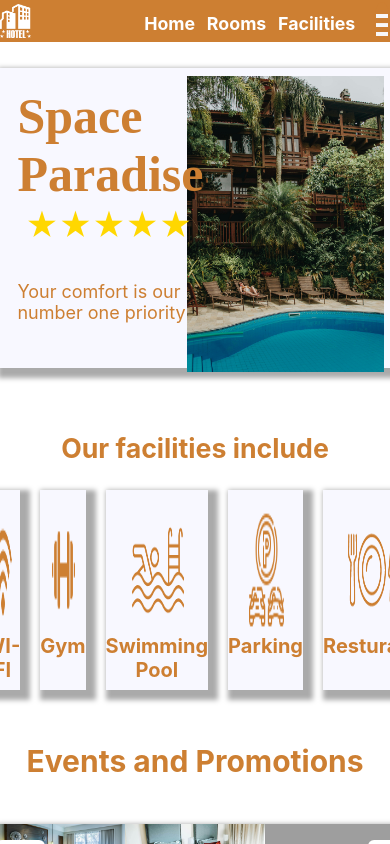
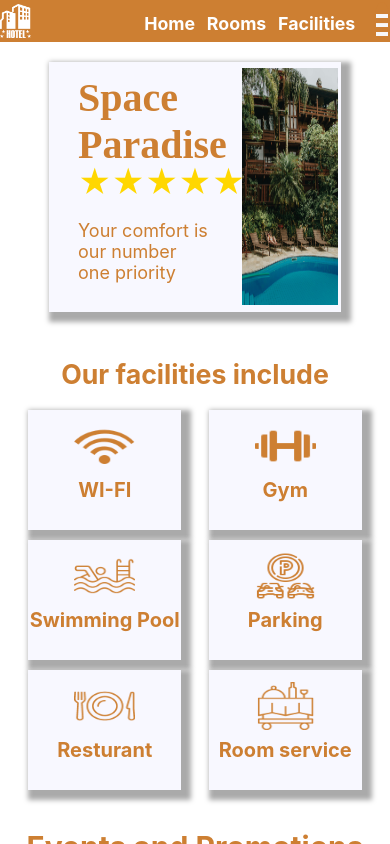
Before and after one commit to unidentified23/Hotel-Website, a React (Create React App) app: page / in a window 390 px wide. Built offline with nearby package versions, Linux system fonts and the light colour scheme; no server answers; grey boxes are pictures that could not be loaded; a web font is replaced by a local one.

Commit message:
more updates

```diff
--- a/src/Facilities/Facilities.css
+++ b/src/Facilities/Facilities.css
@@ -1,13 +1,16 @@
 .faci-Content{
   width: 100vw;
   background-color: #ffffff;
-  min-height: 100%;
+  min-height: 100vh;
   display: flex;
   flex-direction: column;
   flex: 1 ;
 
 }
-
+body{
+  margin: 0;
+  height: 100% ;
+}
 .faci-H1{
   color: #CD7F32;
   text-align: center;
@@ -72,17 +75,24 @@ margin-bottom: 1%;
   .faci-Content{
     width: 100vw;
     background-color: #ffffff;
-    min-height: 100%;
+    min-height: 100dvh;
     display: flex;
     flex-direction: column;
     flex: 1 ;
 }
+
+body{
+  margin: 0;
+  height: 100% ;
+}
+
  .faci-container{
   width:100%;
   display: flex;
   flex-direction: column;
   gap: 2%;
   padding-bottom: 10%;
+  margin-bottom: 40%;
  }
  .faciContainer{
   width: 90% ;
--- a/src/Home/Home.css
+++ b/src/Home/Home.css
@@ -5,6 +5,7 @@
   display: flex;
   flex-direction: column;
   flex: 1 ;
+  padding-bottom: 10%;
 }
 
 
@@ -108,48 +109,73 @@
   .Home-Content{
     width: 100%;
     background-color: #ffffff;
-    height: 100dvh;
+    min-height: 100dvh;
     display: flex;
     flex-direction: column;
     flex: 1 ;
   }
+  body{
+    margin: 0;
+    height: 100% ;
+
+  }
 
   .HContainer{
     width: 75%;
-    height: 300px;
+    height: 250px;
     margin: 5% auto;
 
+  }
+
+.himg {
 
 
-  }
-.himg {
+  display: block;
+  float: left;
+    }
+  .hname{
+    font-size: 40px;
+    bottom: 90%;
+    left: 10%;
+    width: 42%;
 
-  height: fit-content;
-  width: 50%;
-  object-fit: contain;
-  position:relative;
-  left: 48%;
-
-
-
-}
-  .hname{
-    font-size: 50px;
-    bottom: 105%;
-    left: 5%;
-    width: 30%;
   }
   .stars{
+
     position: relative;
-    left: 7%;
+    width: fit-content;
+    left: 10%;
     font-size: xx-large;
     bottom: 135%;
   }
   .slogan{
-    bottom: 90%;
-    left: 5%;
+
+    bottom: 80%;
+    left: 10%;
     font-size: large;
     width: 45%;
 
   }
+  .facilitieIcons{
+    width: 90%;
+    display: grid;
+    grid-template-columns: repeat(2, 1fr);
+    grid-template-rows: auto;
+    gap: 10px;
+  }
+
+  .imageContainer{
+    width: 90%;
+    height: 120px;
+    margin: 0 auto;
+  }
+  .facilitieIcon{
+    width: 40%;
+    height: 40%;
+    display:flex;
+    align-items: center;
+    position: relative;
+    left: 30%;
+
+  }
 }
--- a/src/Signin/Signin.css
+++ b/src/Signin/Signin.css
@@ -1,11 +1,22 @@
+.signin-Content{
+    width: 100vw;
+    background-color: #ffffff;
+    min-height: 100vh;
+    display: flex;
+    flex-direction: column;
+    flex: 1 ;
+    align-items: center;
+}
+body{
+    margin: 0;
+    height: 100% ;
+  }
 
 .inputContainer{
   display: flex;
   flex-direction: column;
   gap: 20px;
-  position: relative;
-  top: 400px;
-  width: 500px;
+
 
 }
 .inputContainer input{
@@ -66,3 +77,27 @@
   left: 100px;
   width: 300px;
 }
+
+  /*==========mobile styles==========*/
+@media (min-width: 320px) and (max-width: 480px) {
+  .signin-Content{
+    width: 100%;
+    background-color: #ffffff;
+    min-height: 100dvh;
+    display: flex;
+    flex: 1 ;
+    align-items: center;
+  }
+  .inputContainer{
+    background-color: aqua;
+    width: 50vw;
+    margin: 0 auto;
+  }
+  .inputContainer input{
+    background-color: black;
+    font-size: medium;
+    width: 80vw;
+    color: blueviolet;
+  }
+
+}
--- a/src/Signin/signin.js
+++ b/src/Signin/signin.js
@@ -49,7 +49,7 @@ function Signin() {
   };
 
   return (
-    <div className="signinbody">
+    <div className="signin-Content">
       <form className="inputContainer" onSubmit={nextPage}>
         <input
           type="text"
--- a/src/components/Slideshow/style.css
+++ b/src/components/Slideshow/style.css
@@ -48,3 +48,23 @@ button:hover {
   background: #CD7F32;
   color: #ffffff;
 }
+
+  /*==========mobile styles==========*/
+@media (min-width: 320px) and (max-width: 480px) {
+  .slideshow-container {
+    width: 90%;
+    height: 30vh;
+
+  }
+  .buttons{
+    justify-content: space-between;
+
+  }
+  .buttons button{
+    font-size: medium;
+    position: relative;
+    right: 6%;
+  }
+
+
+}
```
